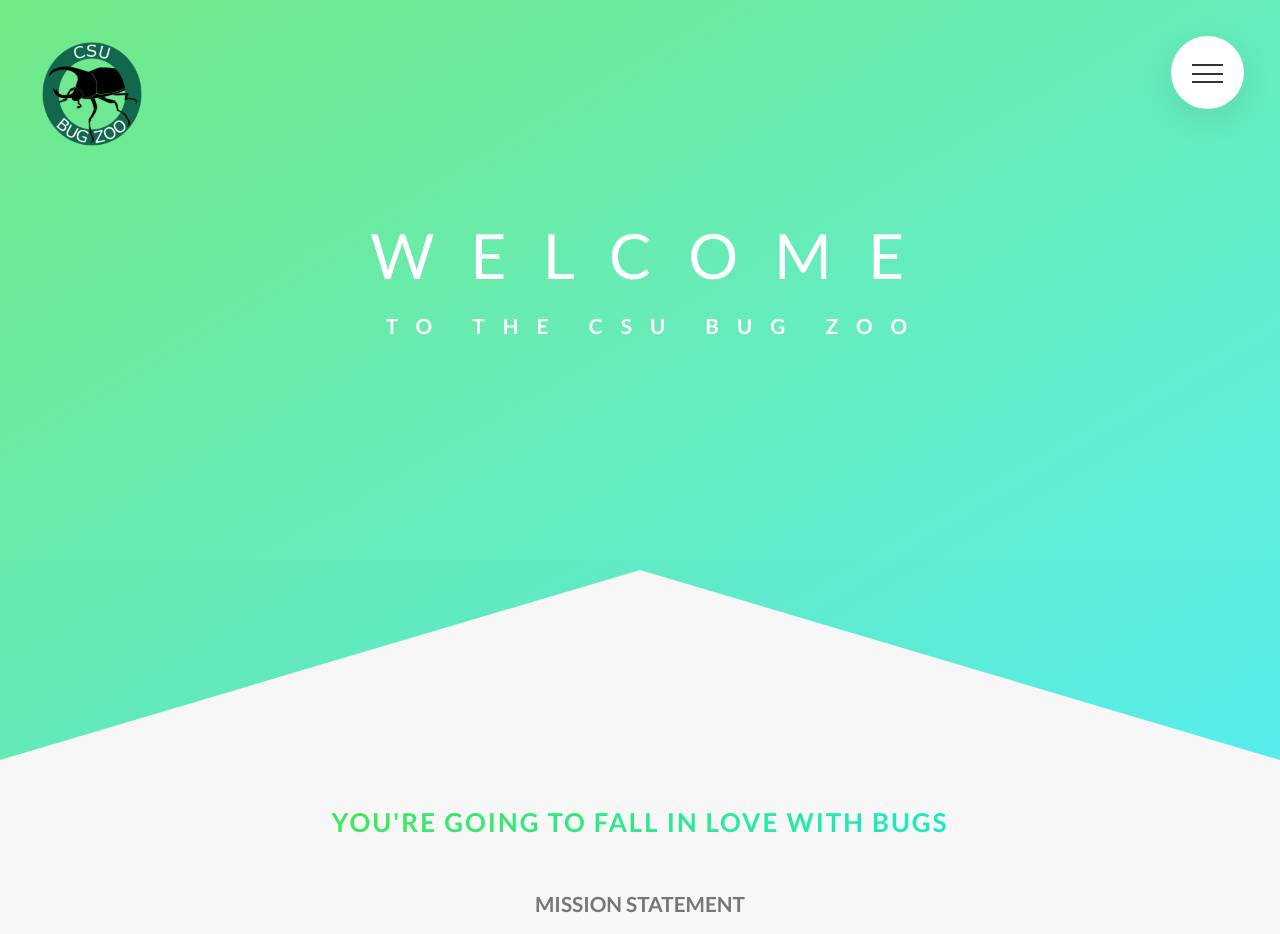
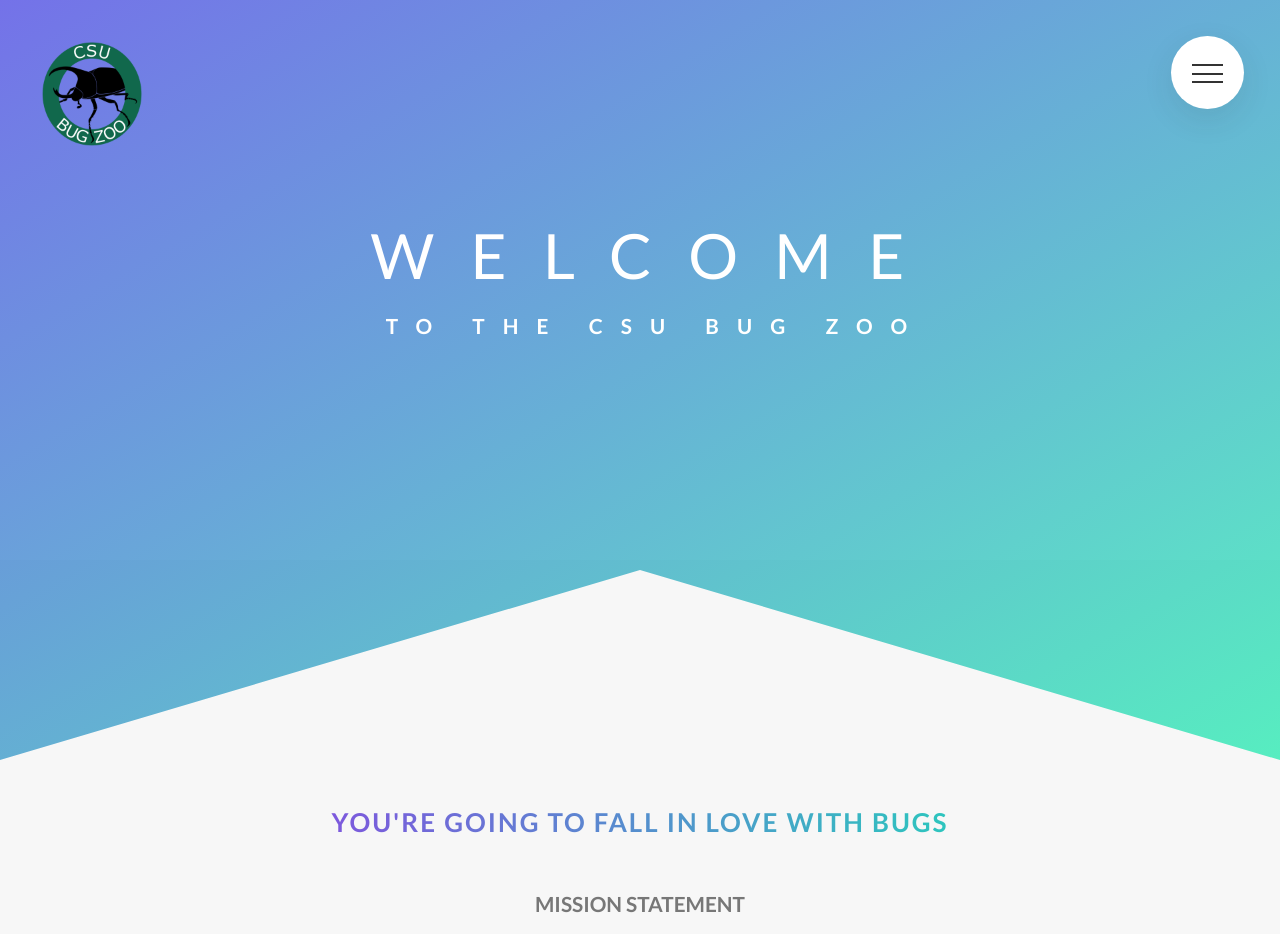
Before and after one commit to mattaertker/BugZooVolunteers, a website: page index.html in a window 1280 px wide. Shown: the top 934 px of the page. Drawn offline with Linux system fonts and the light colour scheme.

Commit message:
fixed colors

```diff
--- a/css/style.css
+++ b/css/style.css
@@ -87,7 +87,7 @@ body {
   font-weight: 700;
   width: 80%;
   display: inline-block;
-  background-image: linear-gradient(to right, #4ae735, #13e9e9);
+  background-image: linear-gradient(to right, #9735e7, #13e9b4);
   -webkit-background-clip: text;
   color: transparent;
   transition: .2s;
@@ -95,7 +95,7 @@ body {
   margin-top: -5rem; }
   .heading-secondary__modify {
     margin-top: 7rem;
-    background-image: linear-gradient(to left, #d4d3d3, #333); }
+    background-image: linear-gradient(to left, #9735e7, #13e9b4); }
   .heading-secondary:hover {
     transform: skewY(2deg) skewX(15deg) scale(1.1);
     text-shadow: 0.5rem 1rem 2rem rgba(51, 51, 51, 0.2); }
@@ -310,7 +310,7 @@ body {
 
 .header {
   height: 95vh;
-  background-image: linear-gradient(to right bottom, rgba(54, 223, 82, 0.7), rgba(19, 233, 233, 0.7));
+  background-image: linear-gradient(to right bottom, rgba(57, 54, 223, 0.7), rgba(19, 233, 169, 0.7));
   background-attachment: fixed;
   background-repeat: no-repeat;
   background-size: cover;
@@ -359,7 +359,7 @@ body {
   position: fixed;
   top: 4rem;
   right: 4rem;
-  background-image: radial-gradient(#36df52, #039256);
+  background-image: radial-gradient(#9735e7, #13e9b4);
   z-index: 1000;
   transition: transform 0.8s cubic-bezier(0.86, 0, 0.07, 1); }
 
@@ -535,5 +535,5 @@ body {
   margin-bottom: none;
   height: 100%;
   backface-visibility: hidden;
-  background-image: linear-gradient(to right bottom, rgba(54, 223, 82, 0.8), rgba(19, 233, 233, 0.8));
+  background-image: linear-gradient(to right bottom, rgba(54, 71, 223, 0.8), rgba(19, 233, 162, 0.8));
   background-size: 100%; }
```
